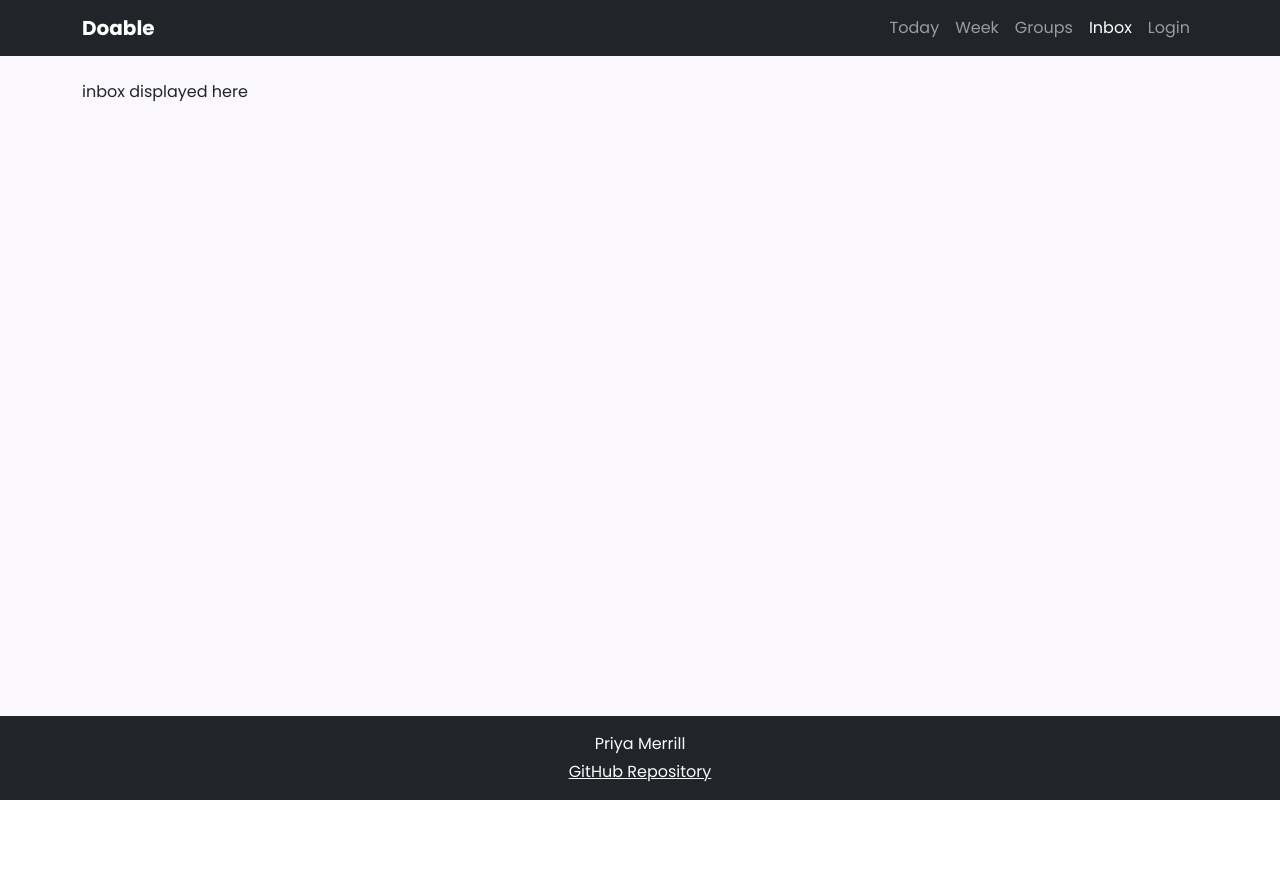
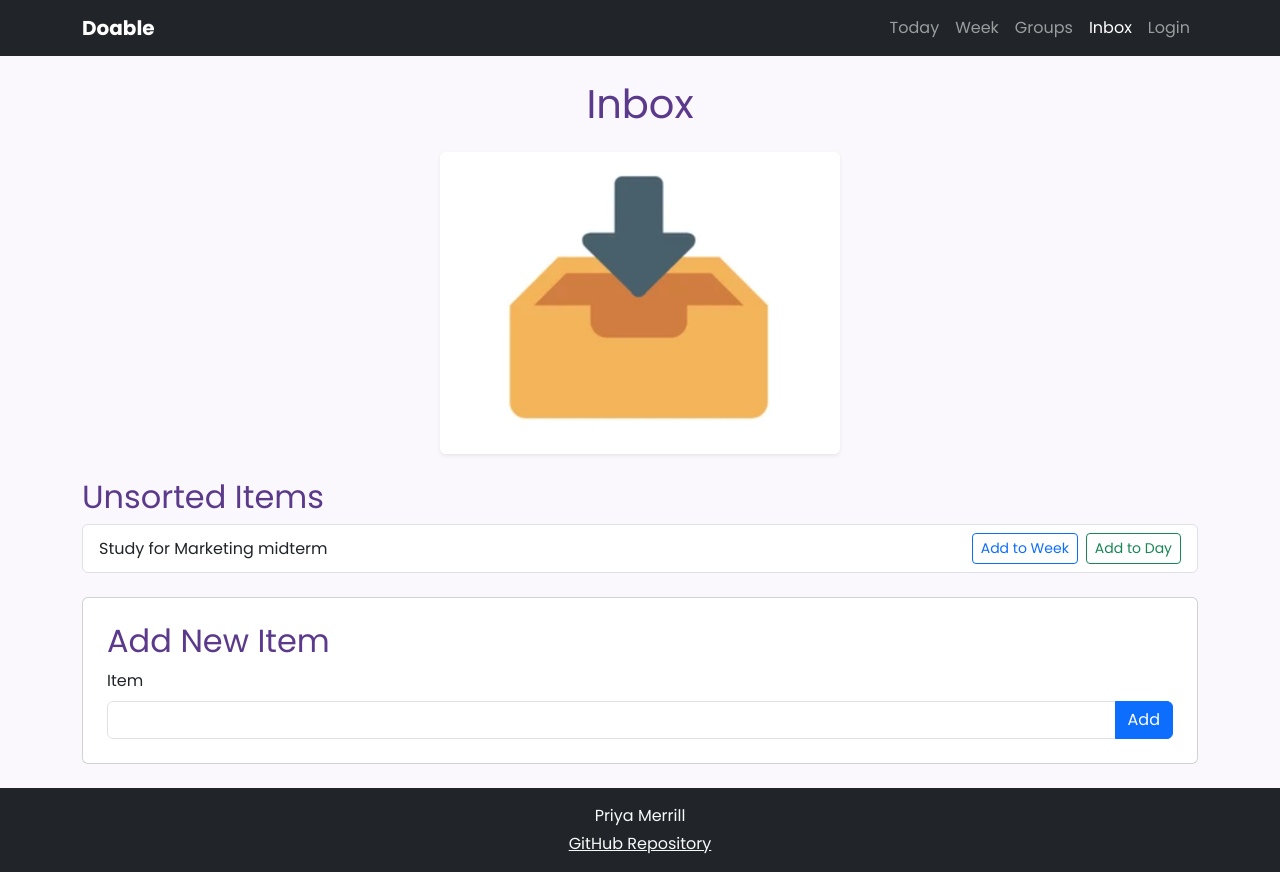
Before and after one commit to PriyaMerrill/startup, a React (Vite) app: page /inbox in a window 1280 px wide. Before the commit the page ends 800 px from the top, so only its background shows below. Built offline with nearby package versions, Linux system fonts and the light colour scheme.

Commit message:
inbox jsx file- last one

```diff
--- a/inbox.html
+++ /dev/null
@@ -1,76 +0,0 @@
-<!DOCTYPE html>
-<html lang="en">
-    <head>
-        <meta charset="UTF-8" />
-        <meta name="viewport" content="width=device-width, initial-scale=1.0" />
-
-        <title>Doable-Inbox</title>
-        <link href="https://cdn.jsdelivr.net/npm/bootstrap@5.3.3/dist/css/bootstrap.min.css" rel="stylesheet" />
-
-        <link rel="preconnect" href="https://fonts.googleapis.com" />
-        <link rel="preconnect" href="https://fonts.gstatic.com" crossorigin />
-        <link href="https://fonts.googleapis.com/css2?family=Poppins:wght@400;600;700&display=swap" rel="stylesheet" />
-
-        <link rel="stylesheet" href="styles.css" />
-    </head>
-
-    <body>
-        <header>
-            <nav class="navbar navbar-expand-md navbar-dark bg-dark">
-                <div class="container">
-                    <a class="navbar-brand fw-bold" href="index.html">Doable</a>
-
-                    <button class="navbar-toggler" type="button" data-bs-toggle="collapse" data-bs-target="#navLinks"
-                        aria-controls="navLinks" aria-expanded="false" aria-label="Toggle navigation">
-                        <span class="navbar-toggler-icon"></span>
-                    </button>
-                    <div class="collapse navbar-collapse" id="navLinks">
-                        <ul class="navbar-nav ms-auto">
-                            <li class="nav-item"><a class="nav-link" href="today.html">Today</a></li>
-                            <li class="nav-item"><a class="nav-link" href="week.html">Week</a></li>
-                            <li class="nav-item"><a class="nav-link" href="groups.html">Groups</a></li>
-                            <li class="nav-item"><a class="nav-link active" href="inbox.html">Inbox</a></li>
-                            <li class="nav-item"><a class="nav-link" href="index.html">Logout</a></li>
-                        </ul>
-                    </div>
-                </div>
-            </nav>
-        </header>
-
-        <main class="container py-4">
-            <h1 class="text-center mb-4">Inbox</h1>
-            <div class="text-center mb-4">
-                <img class="img-fluid rounded shadow-sm" src="inbox-image.png" alt="Inbox icon showing an arrow pointing into a tray" width="400" />
-            </div>
-
-            <section class="mb-4">
-                <h2>Unsorted Items</h2>
-                <ul class="list-group">
-                    <li class="list-group-item d-flex flex-wrap justify-content-between align-items-center gap-2">
-                        <span>Study for Marketing midterm</span>
-                        <div class="d-flex gap-2">
-                            <button class="btn btn-outline-primary btn-sm" type="button">Add to Week</button>
-                            <button class="btn btn-outline-success btn-sm" type="button">Add to Day</button>
-                        </div>
-                    </li>
-                </ul>
-            </section>
-
-            <form class="card p-4">
-                <h2>Add New Item</h2>
-                <label class="form-label" for="new-inbox-item">Item</label>
-                <div class="input-group">
-                    <input class="form-control" type="text" id="new-inbox-item" name="item" required />
-                    <button class="btn btn-primary" type="submit">Add</button>
-                </div>
-            </form>
-        </main>
-
-        <footer class="bg-dark text-light text-center py-3 mt-auto">
-            <p class="mb-1">Priya Merrill</p>
-            <a class="link-light" href="https://github.com/PriyaMerrill/startup">GitHub Repository</a>
-        </footer>
-
-        <script src="https://cdn.jsdelivr.net/npm/bootstrap@5.3.3/dist/js/bootstrap.bundle.min.js"></script>
-    </body>
-</html>
--- a/src/inbox/inbox.jsx
+++ b/src/inbox/inbox.jsx
@@ -3,7 +3,32 @@ import React from 'react';
 export function Inbox() {
   return (
     <main className="container py-4">
-      <div>inbox displayed here</div>
+        <h1 className="text-center mb-4">Inbox</h1>
+        <div className="text-center mb-4">
+            <img className="img-fluid rounded shadow-sm" src="/inbox-image.png" alt="Inbox icon showing an arrow pointing into a tray" width="400" />
+        </div>
+
+        <section className="mb-4">
+            <h2>Unsorted Items</h2>
+            <ul className="list-group">
+                <li className="list-group-item d-flex flex-wrap justify-content-between align-items-center gap-2">
+                    <span>Study for Marketing midterm</span>
+                    <div className="d-flex gap-2">
+                        <button className="btn btn-outline-primary btn-sm" type="button">Add to Week</button>
+                        <button className="btn btn-outline-success btn-sm" type="button">Add to Day</button>
+                    </div>
+                </li>
+            </ul>
+        </section>
+
+        <form className="card p-4">
+            <h2>Add New Item</h2>
+            <label className="form-label" htmlFor="new-inbox-item">Item</label>
+            <div className="input-group">
+                <input className="form-control" type="text" id="new-inbox-item" name="item" required />
+                <button className="btn btn-primary" type="submit">Add</button>
+            </div>
+        </form>
     </main>
   );
 }
```
